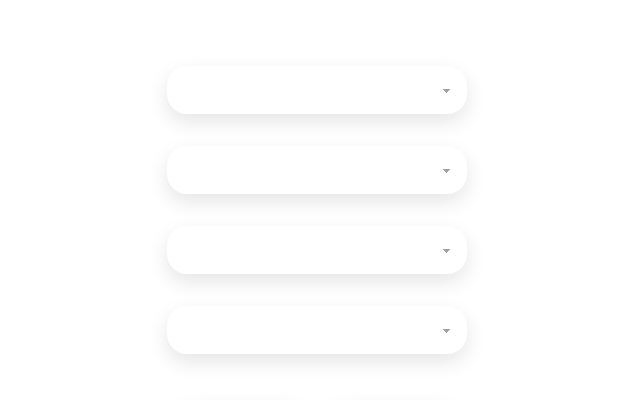
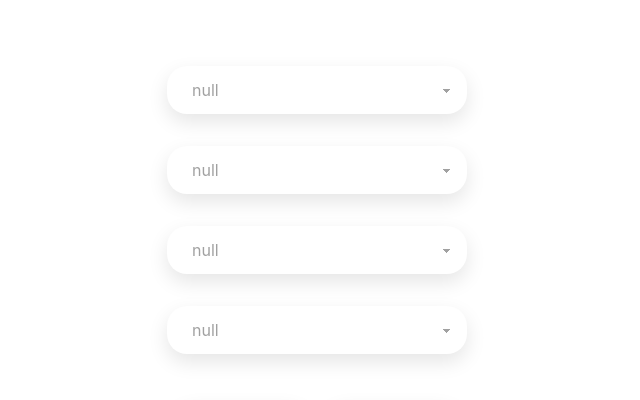
Before and after one commit to whtmdgn1409/Mini-Project-6-FE, a React (Vite) app: page /signup/optinfo in a window 1280 px wide. Shown: the part 226-626 px from the top of the page, without its empty margins (323-963 px from the left). Built offline with nearby package versions, Linux system fonts and the light colour scheme; a web font is replaced by a local one.

Commit message:
Fix: 머지 컨플릭트 | optinfo 파일에 임시적으로 default 값 null 작성

```diff
--- a/src/pages/SignUpPage/OptionalInfo.tsx
+++ b/src/pages/SignUpPage/OptionalInfo.tsx
@@ -21,10 +21,10 @@ const OptionalInfo = (props: Props) => {
         맞춤 상품도 추천해드릴게요☺
       </p>
       <form className='flex-col mt-8 text-center'>
-        <InfoSelect infos={jobs} />
-        <InfoSelect infos={age} />
-        <InfoSelect infos={regions} />
-        <InfoSelect infos={banks} />
+        <InfoSelect infos={jobs} defaultValue={'null'} />
+        <InfoSelect infos={age} defaultValue={'null'} />
+        <InfoSelect infos={regions} defaultValue={'null'} />
+        <InfoSelect infos={banks} defaultValue={'null'} />
       </form>
 
       <div className='flex justify-center gap-3'>
```
